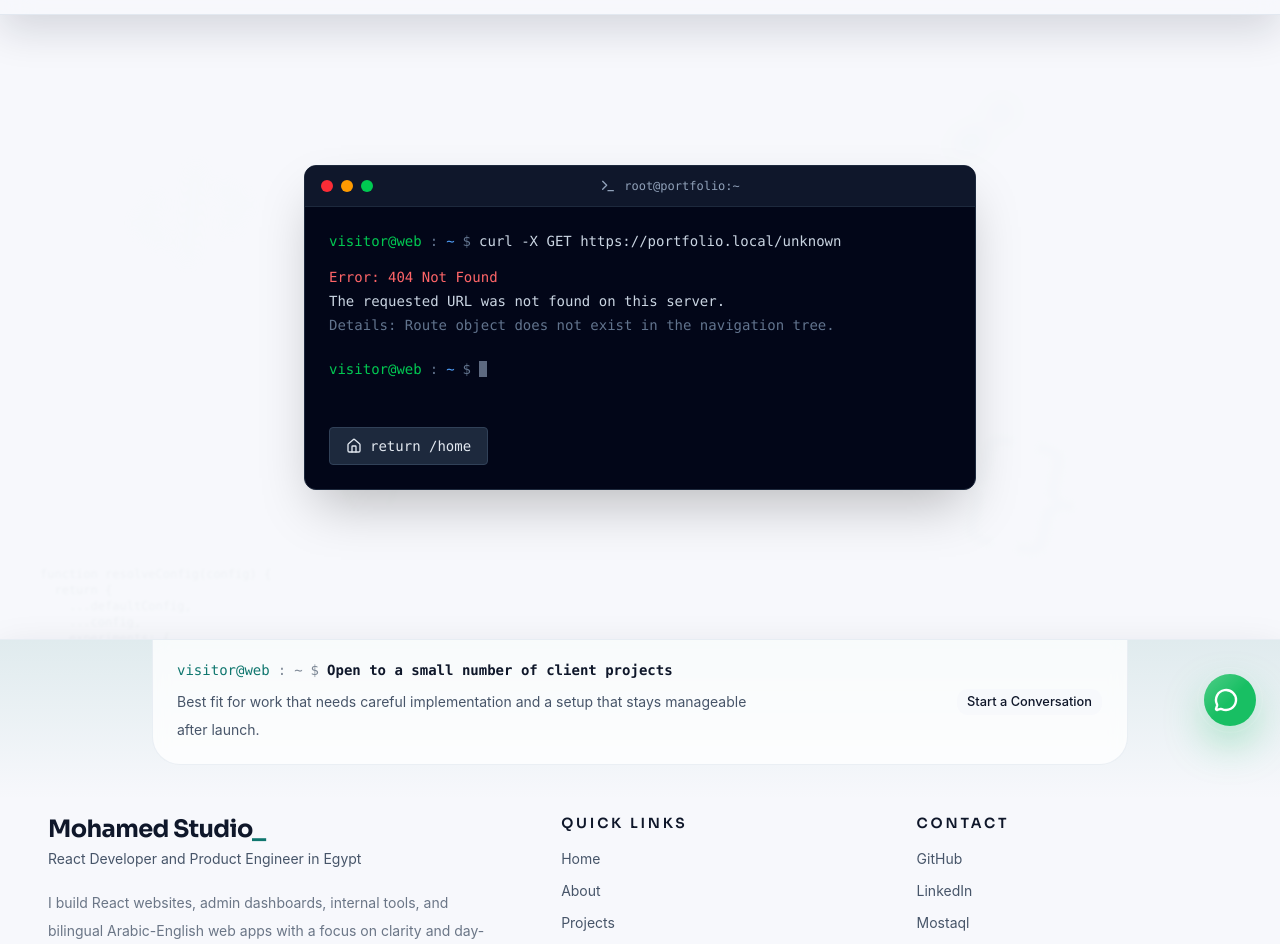
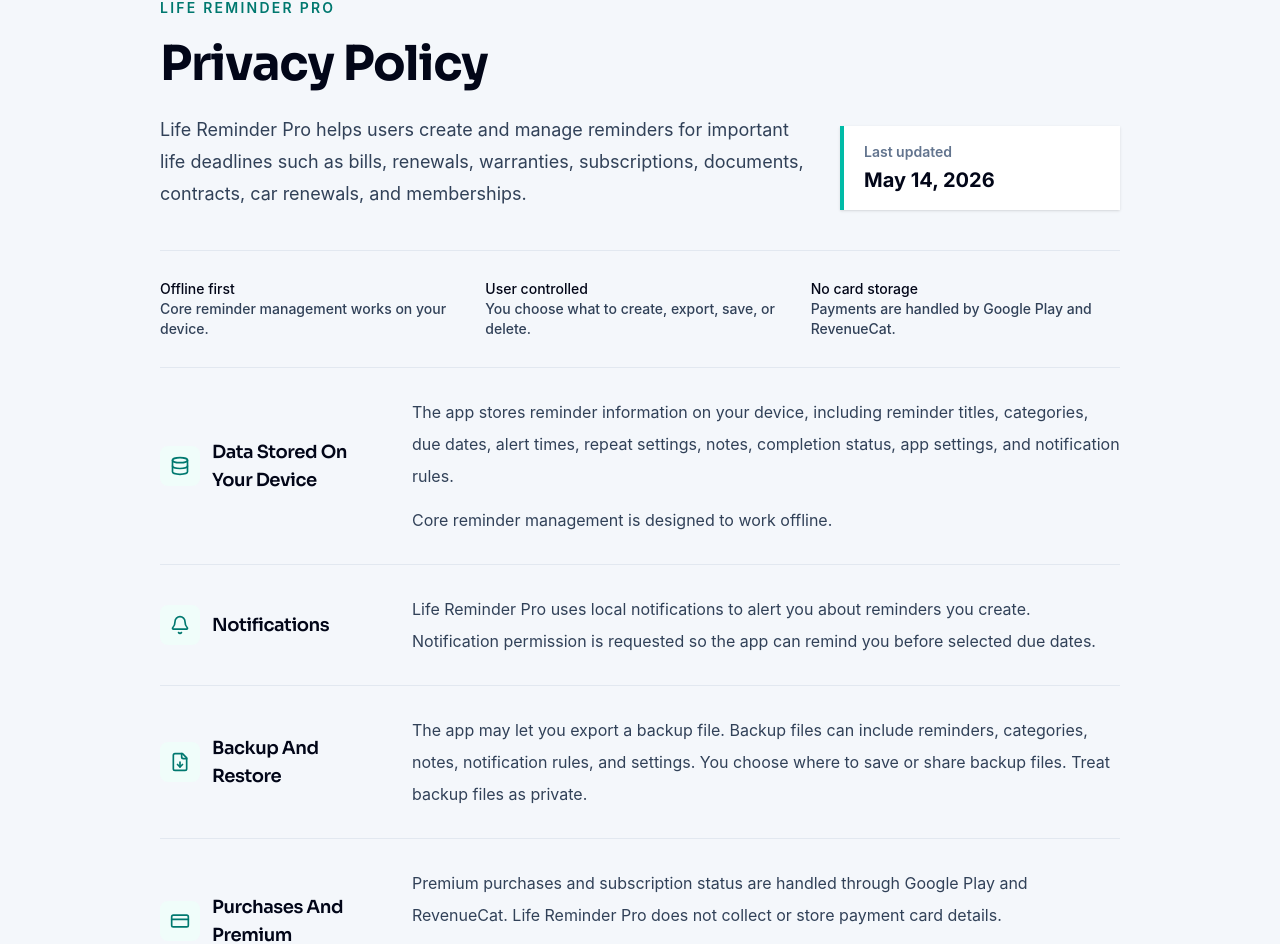
Before and after one commit to johnrecap/portfolio1, a React (Vite) app: page /privacy-policy in a window 1280 px wide. Shown: the part 50-994 px from the top of the page. Built offline with nearby package versions, Linux system fonts and the light colour scheme; a web font is replaced by a local one.

Commit message:
feat: add life reminder privacy policy

```diff
--- a/src/App.tsx
+++ b/src/App.tsx
@@ -34,6 +34,11 @@
 );
 const NotFound = lazy(() =>
   import('./pages/(public)/NotFound').then((module) => ({ default: module.NotFound })),
+);
+const LifeReminderPrivacyPolicy = lazy(() =>
+  import('./pages/standalone/LifeReminderPrivacyPolicy').then((module) => ({
+    default: module.LifeReminderPrivacyPolicy,
+  })),
 );
 const PublicFooter = lazy(() =>
   import('./components/public/public-footer').then((module) => ({ default: module.PublicFooter })),
@@ -239,6 +244,8 @@
 };
 
 const router = createBrowserRouter([
+  { path: '/privacy-policy', element: withSuspense(<LifeReminderPrivacyPolicy />) },
+  { path: '/life-reminder-pro/privacy-policy', element: withSuspense(<LifeReminderPrivacyPolicy />) },
   {
     path: '/',
     element: <PublicLayout />,
--- /dev/null
+++ b/src/pages/standalone/LifeReminderPrivacyPolicy.tsx
@@ -0,0 +1,166 @@
+import { Helmet } from 'react-helmet-async';
+import {
+  Bell,
+  BrainCircuit,
+  CreditCard,
+  Database,
+  FileDown,
+  LockKeyhole,
+  Mail,
+  Megaphone,
+  Mic,
+  Trash2,
+} from 'lucide-react';
+
+const lastUpdated = 'May 14, 2026';
+
+const policySections = [
+  {
+    title: 'Data Stored On Your Device',
+    icon: Database,
+    body: [
+      'The app stores reminder information on your device, including reminder titles, categories, due dates, alert times, repeat settings, notes, completion status, app settings, and notification rules.',
+      'Core reminder management is designed to work offline.',
+    ],
+  },
+  {
+    title: 'Notifications',
+    icon: Bell,
+    body: [
+      'Life Reminder Pro uses local notifications to alert you about reminders you create. Notification permission is requested so the app can remind you before selected due dates.',
+    ],
+  },
+  {
+    title: 'Backup And Restore',
+    icon: FileDown,
+    body: [
+      'The app may let you export a backup file. Backup files can include reminders, categories, notes, notification rules, and settings. You choose where to save or share backup files. Treat backup files as private.',
+    ],
+  },
+  {
+    title: 'Purchases And Premium',
+    icon: CreditCard,
+    body: [
+      'Premium purchases and subscription status are handled through Google Play and RevenueCat. Life Reminder Pro does not collect or store payment card details.',
+      'Purchase status may be used to unlock Premium features, remove ads, or raise app limits.',
+    ],
+  },
+  {
+    title: 'Ads',
+    icon: Megaphone,
+    body: [
+      'The app may show ads to free users through Google AdMob. Ads may use device or advertising identifiers depending on user settings, region, and Google services. Premium users may have ads removed.',
+    ],
+  },
+  {
+    title: 'Analytics',
+    icon: LockKeyhole,
+    body: [
+      'The app may use Firebase Analytics to understand app usage, improve reliability, and measure feature performance. Analytics should not be used to store reminder content.',
+    ],
+  },
+  {
+    title: 'Voice Input',
+    icon: Mic,
+    body: [
+      'If you use voice input, the app may request microphone permission to convert your speech into text. Microphone access is used only when you choose to use the voice feature.',
+    ],
+  },
+  {
+    title: 'AI Reminder Drafts',
+    icon: BrainCircuit,
+    body: [
+      'If AI reminder drafting is enabled, the text you enter or dictate may be sent to the configured AI backend to suggest reminder fields. AI provider secret keys are kept outside the mobile app.',
+      'You can review the draft before saving a reminder.',
+    ],
+  },
+  {
+    title: 'Data Deletion',
+    icon: Trash2,
+    body: [
+      'You can delete reminders inside the app. You can also remove locally stored app data by uninstalling the app or clearing app data from your device settings.',
+      'If you export backup files, you control where those files are stored and deleted.',
+    ],
+  },
+  {
+    title: 'Contact',
+    icon: Mail,
+    body: ['For privacy questions, contact the support email listed on the Google Play store page.'],
+  },
+];
+
+export function LifeReminderPrivacyPolicy() {
+  return (
+    <div className="min-h-screen bg-[#f4f7fb] text-slate-950">
+      <Helmet>
+        <title>Privacy Policy | Life Reminder Pro</title>
+        <meta
+          name="description"
+          content="Privacy Policy for Life Reminder Pro, including reminders, notifications, backups, purchases, ads, analytics, voice input, AI drafts, and data deletion."
+        />
+        <meta name="robots" content="index, follow" />
+      </Helmet>
+
+      <main className="mx-auto flex w-full max-w-5xl flex-col px-5 py-8 sm:px-8 lg:py-12">
+        <section className="border-b border-slate-200 pb-8 sm:pb-10">
+          <div className="flex flex-col gap-8 lg:grid lg:grid-cols-[1fr_280px] lg:items-end">
+            <div>
+              <p className="mb-4 text-sm font-semibold uppercase tracking-[0.16em] text-teal-700">
+                Life Reminder Pro
+              </p>
+              <h1 className="max-w-3xl font-heading text-4xl font-bold leading-tight text-slate-950 sm:text-5xl">
+                Privacy Policy
+              </h1>
+              <p className="mt-5 max-w-2xl text-lg leading-8 text-slate-700">
+                Life Reminder Pro helps users create and manage reminders for important life deadlines such as bills,
+                renewals, warranties, subscriptions, documents, contracts, car renewals, and memberships.
+              </p>
+            </div>
+
+            <div className="border-l-4 border-teal-500 bg-white px-5 py-4 shadow-sm">
+              <p className="text-sm font-semibold text-slate-500">Last updated</p>
+              <p className="mt-1 text-xl font-bold text-slate-950">{lastUpdated}</p>
+            </div>
+          </div>
+        </section>
+
+        <section className="grid gap-4 border-b border-slate-200 py-7 text-sm font-medium text-slate-700 sm:grid-cols-3">
+          <div>
+            <span className="block text-slate-950">Offline first</span>
+            Core reminder management works on your device.
+          </div>
+          <div>
+            <span className="block text-slate-950">User controlled</span>
+            You choose what to create, export, save, or delete.
+          </div>
+          <div>
+            <span className="block text-slate-950">No card storage</span>
+            Payments are handled by Google Play and RevenueCat.
+          </div>
+        </section>
+
+        <section className="divide-y divide-slate-200">
+          {policySections.map((section) => {
+            const Icon = section.icon;
+
+            return (
+              <article key={section.title} className="grid gap-4 py-7 sm:grid-cols-[220px_1fr] sm:gap-8">
+                <div className="flex items-center gap-3">
+                  <span className="flex h-10 w-10 shrink-0 items-center justify-center rounded-md bg-teal-50 text-teal-700">
+                    <Icon className="h-5 w-5" aria-hidden="true" />
+                  </span>
+                  <h2 className="font-heading text-lg font-semibold text-slate-950">{section.title}</h2>
+                </div>
+                <div className="space-y-3 text-base leading-8 text-slate-700">
+                  {section.body.map((paragraph) => (
+                    <p key={paragraph}>{paragraph}</p>
+                  ))}
+                </div>
+              </article>
+            );
+          })}
+        </section>
+      </main>
+    </div>
+  );
+}
```
